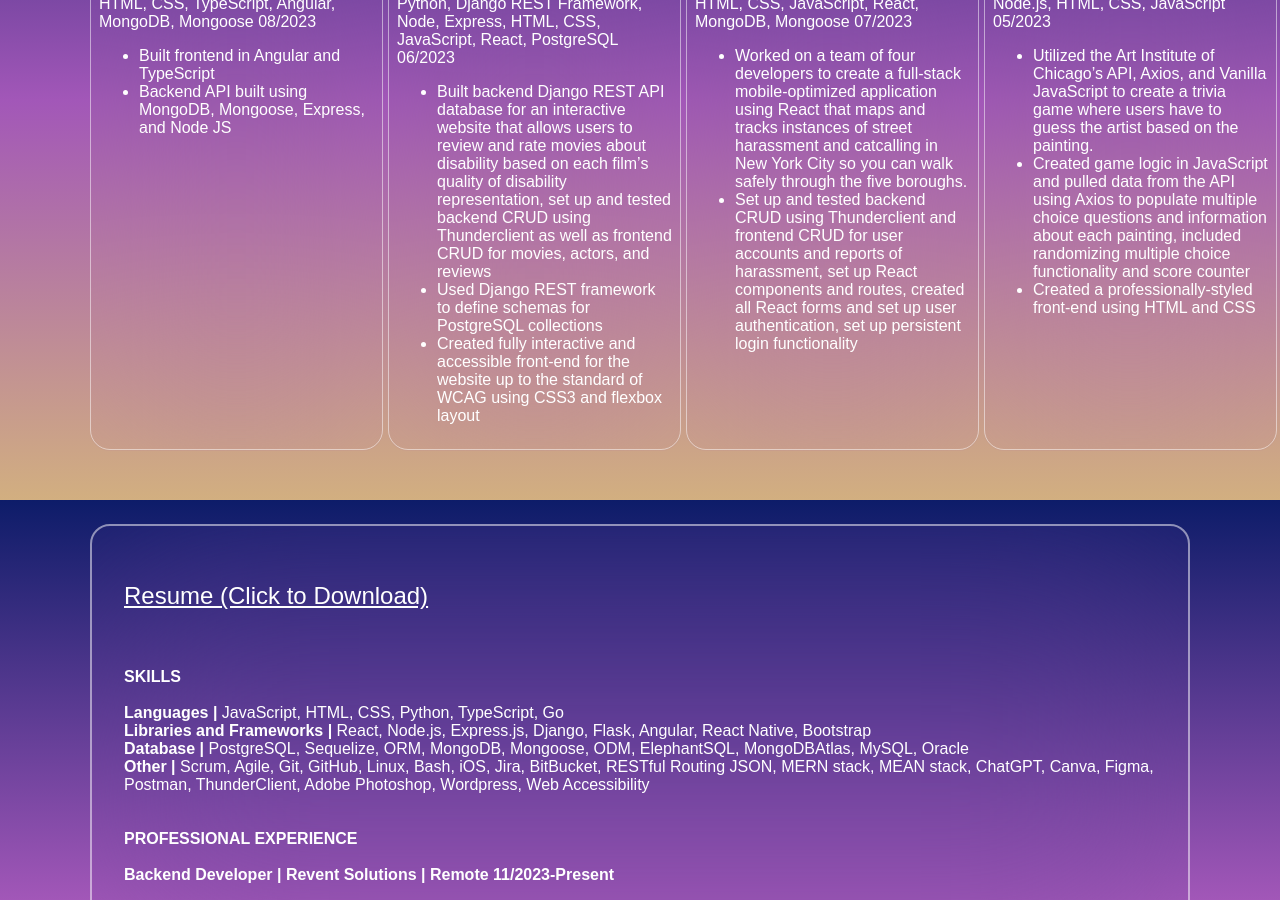
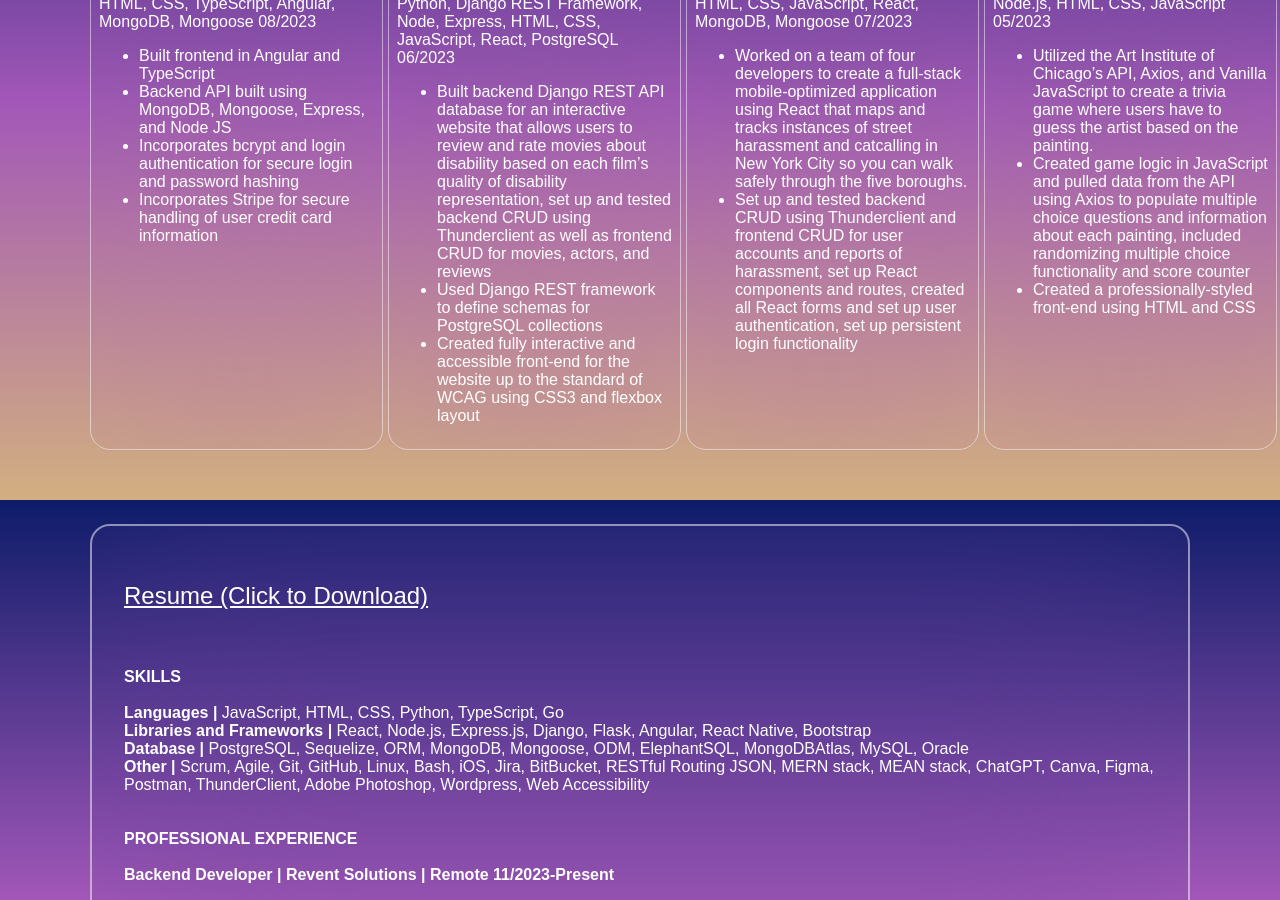
Before and after one commit to mcamilletti1/Margaret-Camilletti-Portfolio, a React (Vite) app in the folder Margaret-Camilletti-Portfolio/: page / in a window 1280 px wide. Shown: the part 1100-2000 px from the top of the page. Built offline with nearby package versions, Linux system fonts and the light colour scheme; a web font is replaced by a local one.

Commit message:
updated description for calm candle shop

```diff
--- a/Margaret-Camilletti-Portfolio/src/components/Projects.jsx
+++ b/Margaret-Camilletti-Portfolio/src/components/Projects.jsx
@@ -14,6 +14,8 @@ const Projects = () => {
                     <ul>
                         <li>Built frontend in Angular and TypeScript</li>
                         <li>Backend API built using MongoDB, Mongoose, Express, and Node JS</li>
+                        <li>Incorporates bcrypt and login authentication for secure login and password hashing</li>
+                        <li>Incorporates Stripe for secure handling of user credit card information</li>
                     </ul>
                     </div>
                 </section>
```
